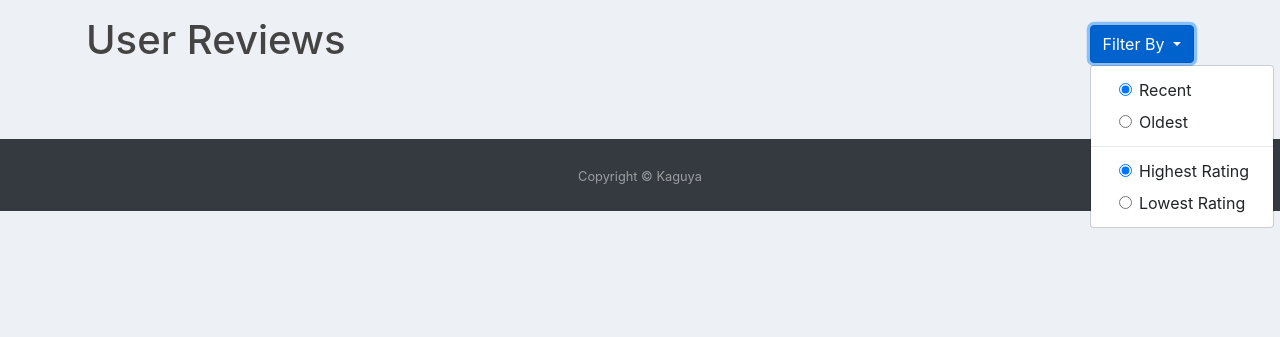
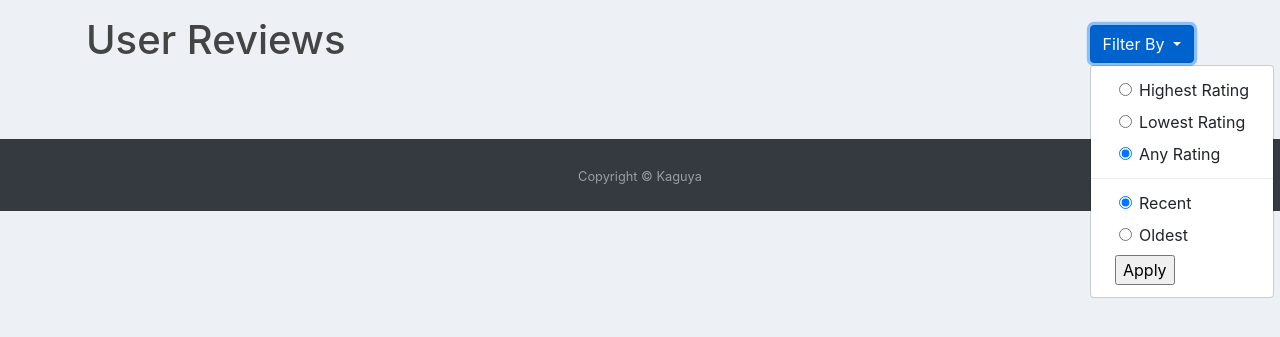
Before and after one commit to jason-cls/project-himawari, a Flask app: page /reviews in a window 1280 px wide, after a click on "Filter By". Shown: the part 65-402 px from the top of the page. Run offline with Flask 2, Linux system fonts and the light colour scheme; data that the repository does not hold is empty; some libraries are stand-ins or nearby versions.

Commit message:
functional filter options

```diff
--- a/kaguya/config.py
+++ b/kaguya/config.py
@@ -13,4 +13,4 @@ class Config(object):
     NUM_CAROUSEL_ANIME = 12   # Number of anime to display per carousel (4 items per slide, 3 slides)
     CURRENT_SEASON = "Fall 2004"
     UPCOMING_SEASON = "Spring 2005"
-    NUM_REVIEWS_PER_PAGE = 10
+    NUM_REVIEWS_PER_PAGE = 6
--- a/kaguya/main/routes.py
+++ b/kaguya/main/routes.py
@@ -4,6 +4,7 @@ from kaguya.decorators import admin_required, permission_required
 from kaguya.models import Anime, Review, UserAnime
 from kaguya import db
 from sqlalchemy import func, desc
+from werkzeug.exceptions import BadRequestKeyError, HTTPException
 
 
 main = Blueprint('main', __name__)
@@ -36,12 +37,30 @@ def about():
     return render_template('base.html', title="Home Page")
 
 
-@main.route('/reviews')
+@main.route('/reviews', methods=['GET', 'POST'])
 def reviews():
     n_reviews_per_page = current_app.config['NUM_REVIEWS_PER_PAGE']
     page = request.args.get('page', 1, type=int)
-    q_reviews = Review.query.order_by(Review.datetime_created.desc())\
-        .paginate(page, n_reviews_per_page, True)
+    q_reviews = Review.query.order_by(Review.datetime_created.desc())
+
+    # Filter queries
+    if len(request.form) != 0:
+        q_reviews = Review.query
+        ratingFilter = request.form.get('ratingRadios')
+
+        if ratingFilter == 'lowest rating':
+            q_reviews = q_reviews.order_by(Review.rating)
+        elif ratingFilter == 'highest rating':
+            q_reviews = q_reviews.order_by(Review.rating.desc())
+
+        timeFilter = request.form.get('timeRadios')
+        if timeFilter == 'oldest':
+            q_reviews = q_reviews.order_by(Review.datetime_created)
+        elif timeFilter == 'recent':
+            q_reviews = q_reviews.order_by(Review.datetime_created.desc())
+
+    # Pagination
+    q_reviews = q_reviews.paginate(page, n_reviews_per_page, True)
     if q_reviews.has_prev:
         prev_url = url_for('main.reviews', page=q_reviews.prev_num)
     else:
--- a/kaguya/templates/reviews.html
+++ b/kaguya/templates/reviews.html
@@ -2,32 +2,6 @@
 
 {% block content %}
 <div class="container">
-
-<!--  &lt;!&ndash;Page Navigation&ndash;&gt;-->
-<!--  <row>-->
-<!--    <table style="width:100%" class="mb-3">-->
-<!--      <tr>-->
-<!--        <td>-->
-<!--          {% if prev_url %}-->
-<!--            <a href="{{ prev_url }}">-->
-<!--              <button type="button" class="btn btn-dark">-->
-<!--                <i class="fa fa-chevron-left" aria-hidden="true"></i> Back-->
-<!--              </button>-->
-<!--            </a>-->
-<!--          {% endif %}-->
-<!--        </td>-->
-<!--        <td class="text-right align-right">-->
-<!--          {% if next_url %}-->
-<!--            <a href="{{ next_url }}">-->
-<!--              <button type="button" class="btn btn-dark">-->
-<!--                Next <i class="fa fa-chevron-right" aria-hidden="true"></i>-->
-<!--              </button>-->
-<!--            </a>-->
-<!--          {% endif %}-->
-<!--        </td>-->
-<!--      </tr>-->
-<!--    </table>-->
-<!--  </row>-->
 
   <!--Filters / Sorting-->
   <table style="width:100%" class="mb-5">
@@ -41,31 +15,63 @@
             Filter By
           </button>
           <div class="dropdown-menu" aria-labelledby="dropdownMenu2">
+            <form action="{{ url_for('main.reviews') }}" method="post" onsubmit="">
               <div class="dropdown-item form-check pl-5">
-              <input class="form-check-input" type="radio" name="timeRadios" id="timeRadios1" value="option1" checked>
+                {% if request.form.get('ratingRadios') == 'highest rating' %}
+                <input class="form-check-input" type="radio" name="ratingRadios" id="ratingRadios1" value="highest rating" checked>
+                {% else %}
+                <input class="form-check-input" type="radio" name="ratingRadios" id="ratingRadios1" value="highest rating">
+                {% endif %}
+                <label class="form-check-label" for="ratingRadios1">
+                  Highest Rating
+                </label>
+              </div>
+              <div class="dropdown-item form-check pl-5">
+                {% if request.form.get('ratingRadios') == 'lowest rating' %}
+                <input class="form-check-input" type="radio" name="ratingRadios" id="ratingRadios2" value="lowest rating" checked>
+                {% else %}
+                <input class="form-check-input" type="radio" name="ratingRadios" id="ratingRadios2" value="lowest rating">
+                {% endif %}
+                <label class="form-check-label" for="ratingRadios2">
+                  Lowest Rating
+                </label>
+              </div>
+              <div class="dropdown-item form-check pl-5">
+                {% if request.form.get('ratingRadios') == 'any rating' or request.form.get('ratingRadios') == None %}
+                <input class="form-check-input" type="radio" name="ratingRadios" id="ratingRadios3" value="any rating" checked>
+                {% else %}
+                <input class="form-check-input" type="radio" name="ratingRadios" id="ratingRadios3" value="any rating">
+                {% endif %}
+                <label class="form-check-label" for="ratingRadios3">
+                  Any Rating
+                </label>
+              </div>
+              <div class="dropdown-divider"></div>
+              <div class="dropdown-item form-check pl-5">
+                {% if request.form.get('timeRadios') == 'recent' or request.form.get('timeRadios') == None %}
+                <input class="form-check-input" type="radio" name="timeRadios" id="timeRadios1" value="recent" checked>
+                {% else %}
+                <input class="form-check-input" type="radio" name="timeRadios" id="timeRadios1" value="recent">
+                {% endif %}
                 <label class="form-check-label" for="timeRadios1">
                   Recent
                 </label>
               </div>
               <div class="dropdown-item form-check pl-5">
-              <input class="form-check-input" type="radio" name="timeRadios" id="timeRadios2" value="option2">
+                {% if request.form.get('timeRadios') == 'oldest' %}
+                <input class="form-check-input" type="radio" name="timeRadios" id="timeRadios2" value="oldest" checked>
+                {% else %}
+                <input class="form-check-input" type="radio" name="timeRadios" id="timeRadios2" value="oldest">
+                {% endif %}
                 <label class="form-check-label" for="timeRadios2">
                   Oldest
                 </label>
               </div>
-            <div class="dropdown-divider"></div>
-            <div class="dropdown-item form-check pl-5">
-              <input class="form-check-input" type="radio" name="ratingRadios" id="ratingRadios1" value="option1" checked>
-              <label class="form-check-label" for="ratingRadios1">
-                Highest Rating
-              </label>
+
+              <div class="dropdown-item">
+                <input type="submit" value="Apply">
               </div>
-            <div class="dropdown-item form-check pl-5">
-              <input class="form-check-input" type="radio" name="ratingRadios" id="ratingRadios2" value="option2">
-              <label class="form-check-label" for="ratingRadios2">
-                Lowest Rating
-              </label>
-            </div>
+            </form>
           </div>
         </div>
       </td>
```
Lines whose indentation alone changed are shown as unchanged.
